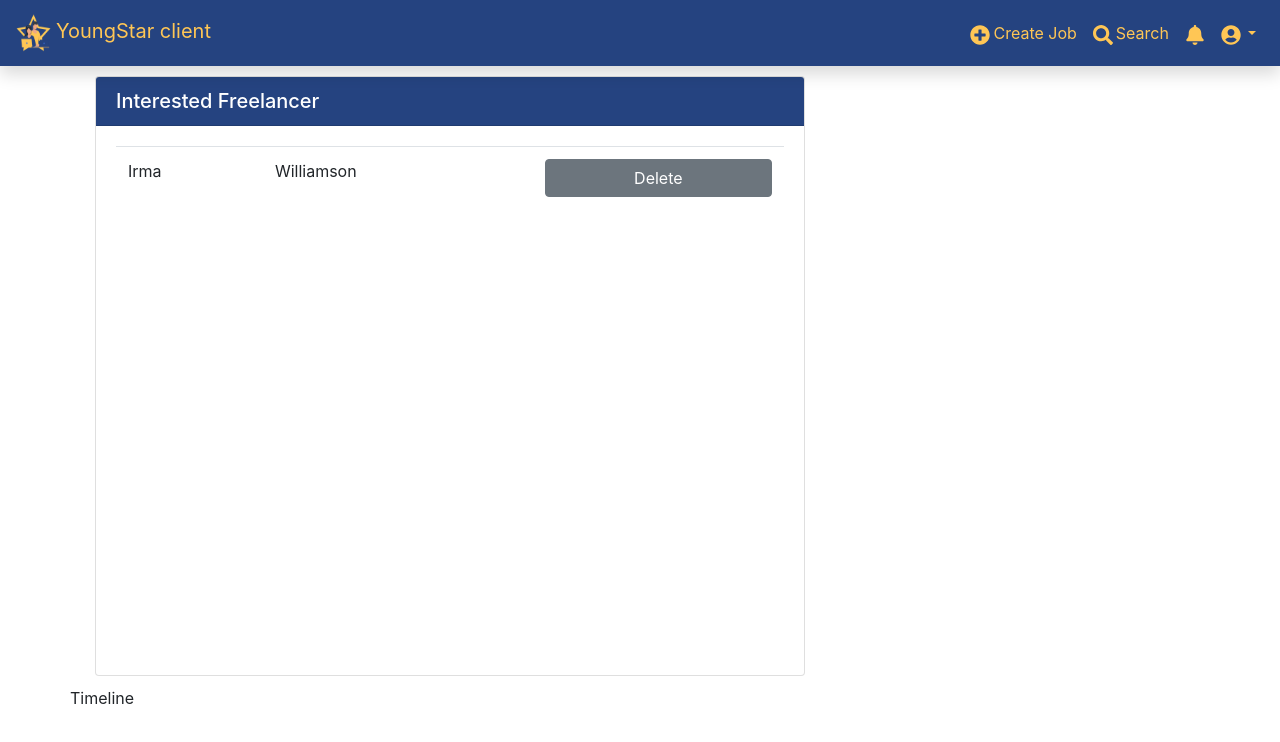
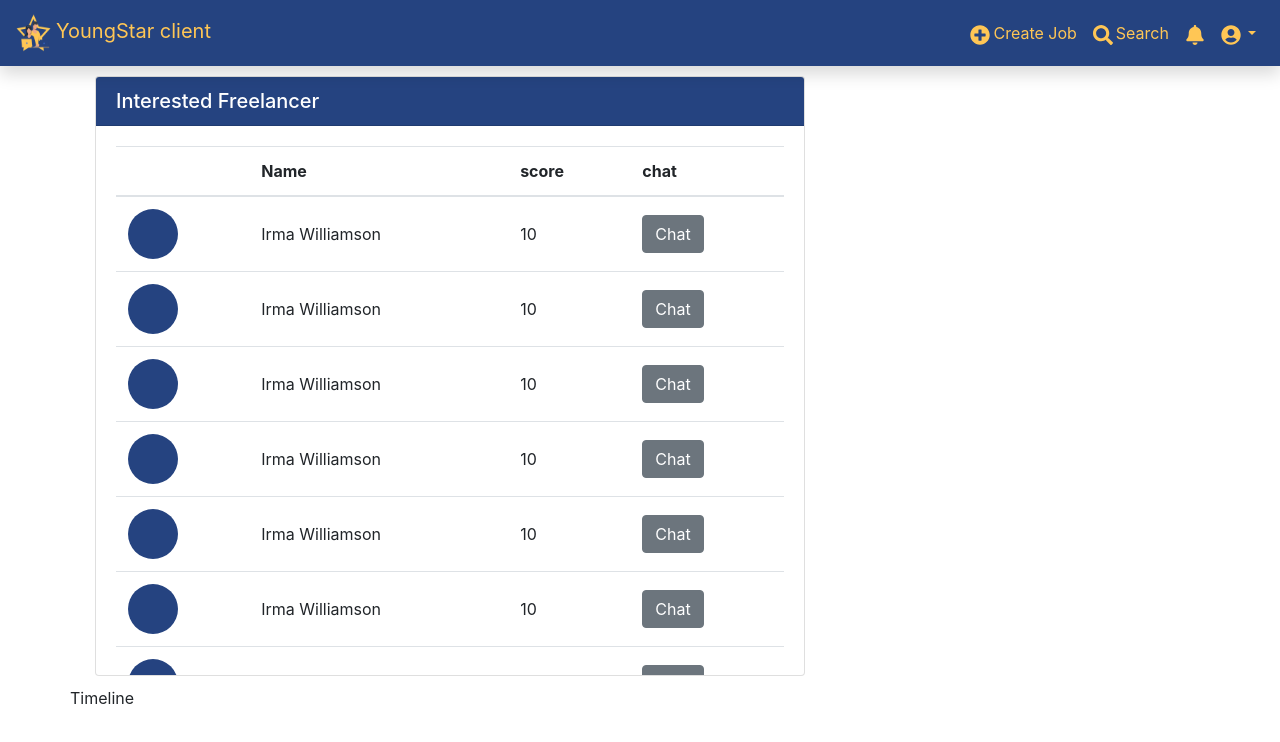
Before and after one commit to 2110423-2019-2/sec2_ShibaInu_front_end, a React (Create React App) app: page /client/dashboard in a window 1280 px wide. Shown: the top 742 px of the page. Built offline with nearby package versions, Linux system fonts and the light colour scheme.

Commit message:
make table scrollable

```diff
--- a/src/DashboardClient.css
+++ b/src/DashboardClient.css
@@ -9,3 +9,14 @@
     padding: 10px;
     color: white;
 }
+.profile-img{
+    border-radius: 50%;
+    background-color: #254380;
+    width: 50px;
+    height: 50px;
+    margin: 0;
+}
+.table-freelancer td {
+    align-items: center;
+    vertical-align: middle;
+}
--- a/src/DashboardClient.js
+++ b/src/DashboardClient.js
@@ -1,22 +1,20 @@
-import React from 'react';
+import React from "react";
 import NavBar from "./NavBar";
-import "./DashboardClient.css"
-import { Table, Container, Row, Col } from 'react-bootstrap';
-import {DashboardBox} from './DashboardComponent';
+import "./DashboardClient.css";
+import { Table, Container, Row, Col } from "react-bootstrap";
+import { DashboardBox } from "./DashboardComponent";
 //import { ReactComponent } from '*.svg';
 // import logo from './material/Logo.png';
 
 class DashboardClient extends React.Component {
-
-    constructor(props){
+  constructor(props) {
     super(props);
-        this.state={
-            mode : "client"
+    this.state = {
+      mode: "client"
     };
   }
 
-    render(){
-
+  render() {
     return (
       <div>
         <NavBar mode={this.state.mode} userDatas={""} />
@@ -24,73 +22,95 @@ class DashboardClient extends React.Component {
           <header></header>
           <Row>
             <Col sm={8}>
-                            <FreelancerBox/>
+              <FreelancerBox />
             </Col>
-                        <Col sm={4}>
-
-                        </Col>
+            <Col sm={4}></Col>
           </Row>
-                    <Row>
-                        Timeline
-                    </Row>
+          <Row>Timeline</Row>
         </Container>
-
       </div>
     );
   }
 }
 
-class FreelancerBox extends React.Component{
-    constructor(props){
+class FreelancerBox extends React.Component {
+  constructor(props) {
     super(props);
-        this.state={
-            freelancerList : [{userId : "1", fname : "Irma", lname : "Williamson", score : 10},]
-        }
+    this.state = {
+      freelancerList: [
+        { userId: "1", fname: "Irma", lname: "Williamson", score: 10, img: "" },
+        { userId: "2", fname: "Irma", lname: "Williamson", score: 10, img: "" },
+        { userId: "3", fname: "Irma", lname: "Williamson", score: 10, img: "" },
+        { userId: "4", fname: "Irma", lname: "Williamson", score: 10, img: "" },
+        { userId: "5", fname: "Irma", lname: "Williamson", score: 10, img: "" },
+        { userId: "6", fname: "Irma", lname: "Williamson", score: 10, img: "" },
+        { userId: "7", fname: "Irma", lname: "Williamson", score: 10, img: "" },
+      ]
+    };
     this.showInterestedList = this.showInterestedList.bind(this);
   }
 
-
-
-    showInterestedList(){
-
-        return this.state.freelancerList.length === 0 ? "No one interested yet" : this.state.freelancerList.map(item =>
+  showInterestedList() {
+    return this.state.freelancerList.map(item => (
       <tr key={item.userId}>
-                <td>{item.fname}</td>
-                <td>{item.lname}</td>
         <td>
-                    <button type="button" className="btn btn-secondary btn-block" onClick={""}>
-                    Delete </button>
+          <div className="profile-img"></div>
+        </td>
+        <td>{item.fname+" "+item.lname}</td>
+        <td>{item.score}</td>
+        <td>
+          <button type="button" className="btn btn-secondary" onClick={""}>
+            Chat
+          </button>
         </td>
       </tr>
+    ));
+  }
+
+  render() {
+    return (
+      <DashboardBox
+        topic="Interested Freelancer"
+        size="large-box"
+        component={
+          this.state.freelancerList.length === 0 ? (
+            "No one interested yet"
+          ) : (
+            <div className="table-container-f">
+            <Table className="table-freelancer" responsive = "sm" hover>
+                <thead>
+                    <tr>
+                        <th></th>
+                        <th>Name</th>
+                        <th>score</th>
+                        <th>chat</th>
+                    </tr>
+                </thead>
+                <tbody>{this.showInterestedList()}</tbody>
+            </Table>
+            </div>
           )
         }
-
-    render(){
-        return (
-            <DashboardBox topic='Interested Freelancer' size='large-box' component={<Table responsive><tbody>{this.showInterestedList()}</tbody></Table>} />
+      />
       // <div className="freelancerBox">
       //     <header>Interested Freelancer</header>
       //     <Table responsive><tbody>{this.showInterestedList()}</tbody></Table>
       // </div>
-        )
+    );
   }
 }
 
-class StatusBox extends React.Component{
-    constructor(props){
+class StatusBox extends React.Component {
+  constructor(props) {
     super(props);
-        this.state={
-
-        }
+    this.state = {};
   }
 }
 
-class ContractBox extends React.Component{
-    constructor(props){
+class ContractBox extends React.Component {
+  constructor(props) {
     super(props);
-        this.state={
-
-        }
+    this.state = {};
   }
 }
 export default DashboardClient;
--- a/src/DashboardComponent.css
+++ b/src/DashboardComponent.css
@@ -1,6 +1,7 @@
 .dashboard-box {
     width: auto;
     margin: 10px;
+
 }
 
 .dashboard-box.small-box {
@@ -15,3 +16,6 @@
     background-color: #254380;
     color: white;
 }
+.dashboard-box .box-body{
+    overflow: auto;
+}
```
Lines whose indentation alone changed are shown as unchanged.
